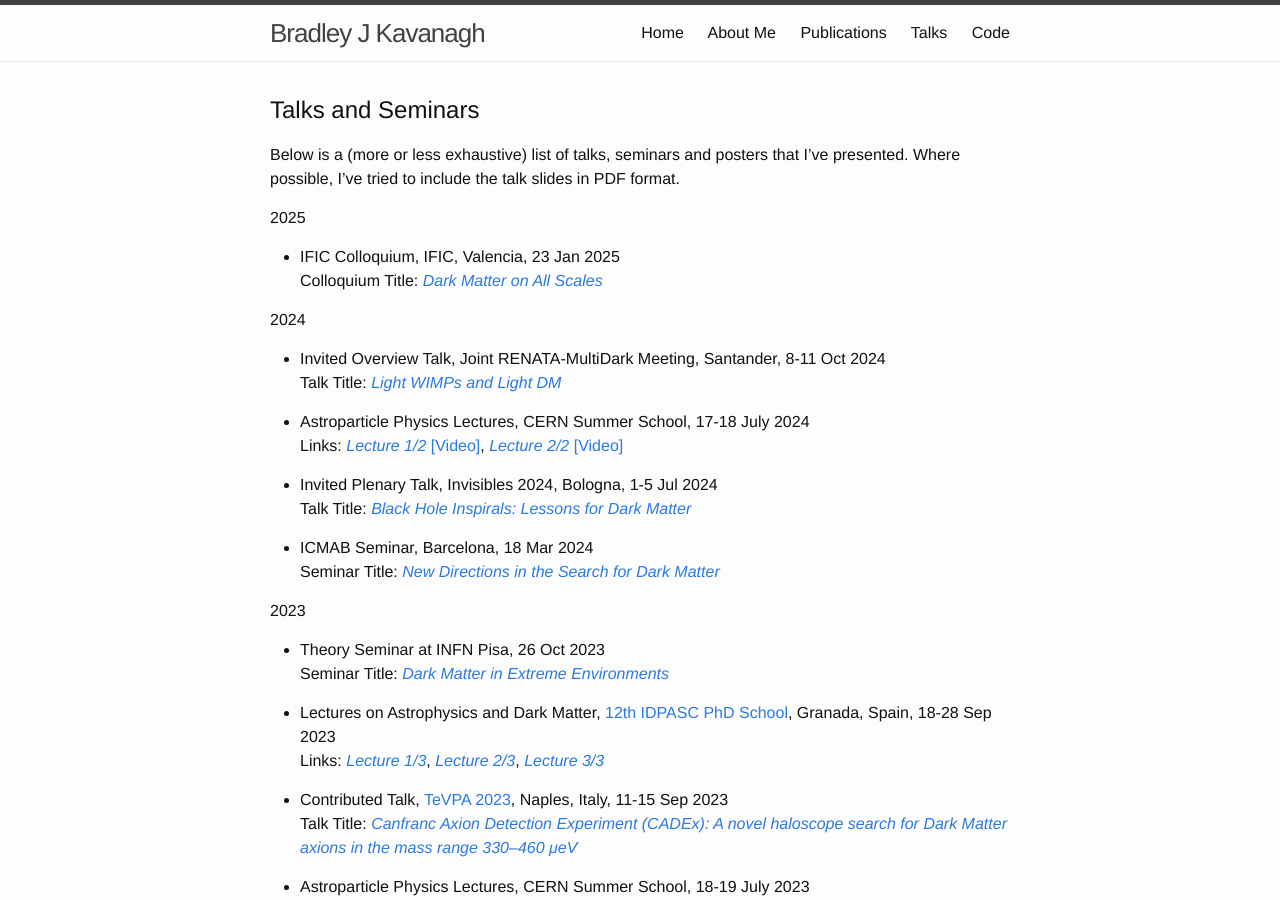
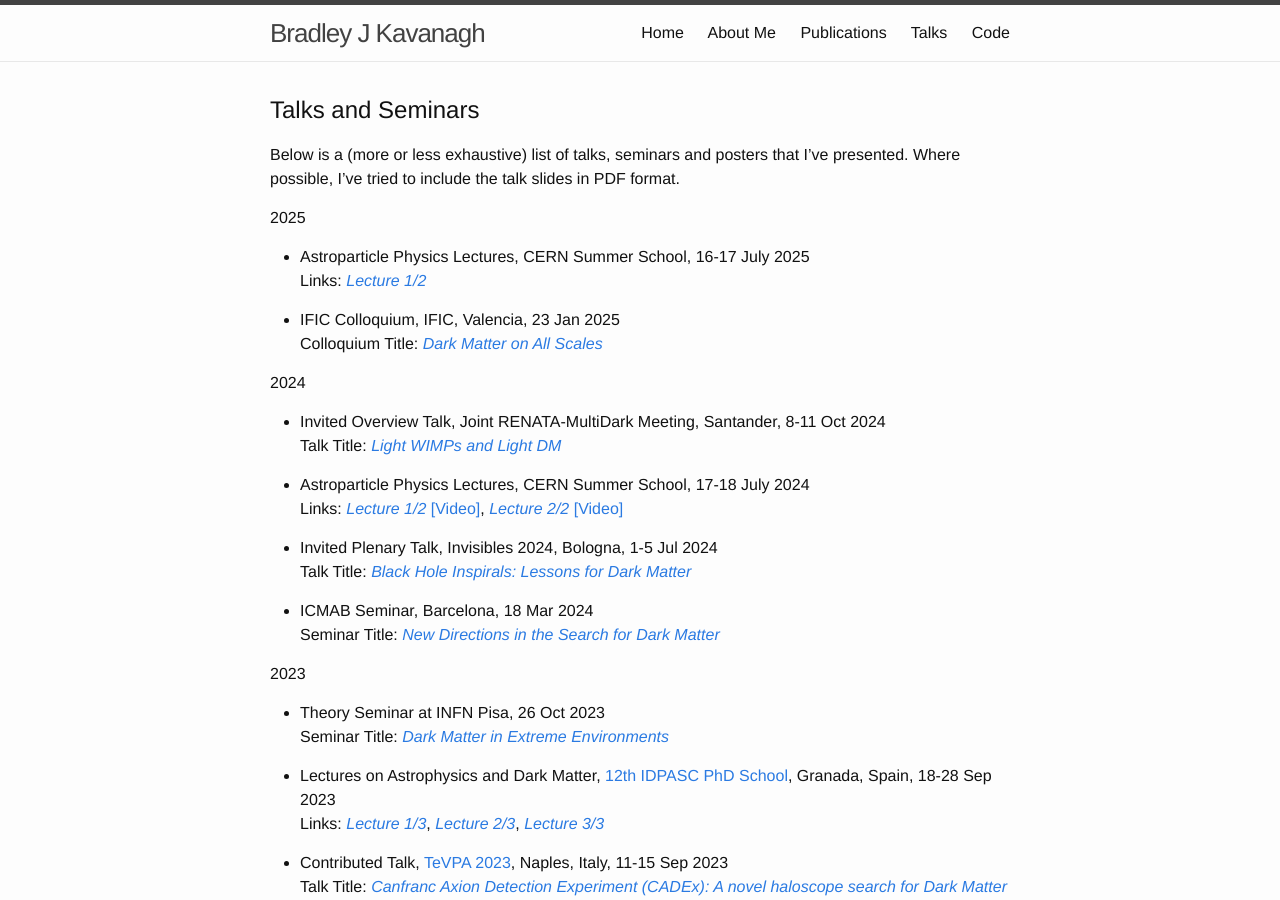
Before and after one commit to bradkav/bradkav.github.io, a Jekyll site: the page built from talks.md, in a window 1280 px wide and 900 px high. Built offline with Jekyll 4.4.1, drawn with Linux system fonts in a browser that asks for light colours.

Commit message:
Added CERN 2025 Slide 1

```diff
--- a/talks.md
+++ b/talks.md
@@ -10,6 +10,9 @@ weight: 4
 Below is a (more or less exhaustive) list of talks, seminars and posters that I've presented. Where possible, I've tried to include the talk slides in PDF format.
 
 #### 2025
+
+- Astroparticle Physics Lectures, CERN Summer School, 16-17 July 2025
+Links: [*Lecture 1/2*](/assets/slides/Astroparticle_CERN_summer_school_2025_Lecture1.pdf)
 
 - IFIC Colloquium, IFIC, Valencia, 23 Jan 2025
 Colloquium Title: [*Dark Matter on All Scales*](/assets/slides/DarkMatter_IFIC_KAVANAGH_small.pdf)
```
Also changed, not shown: 1 other file.
